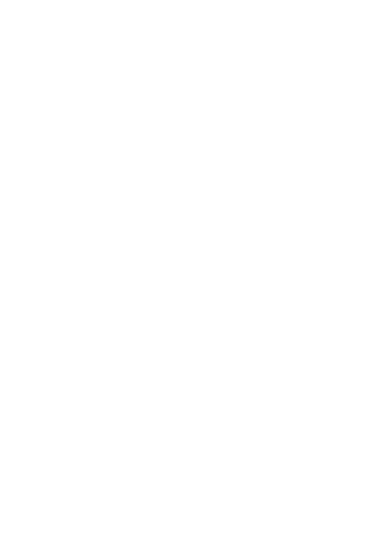
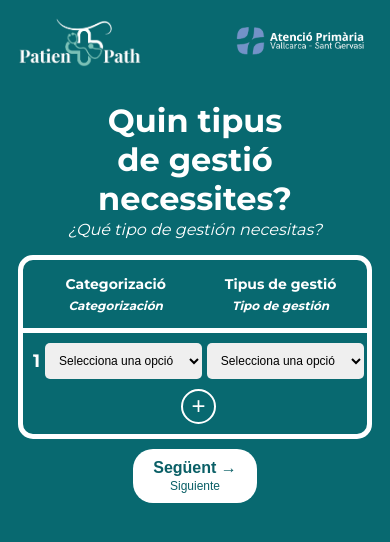
Before and after one commit to jillpg/LaMevaVisita, a plain HTML site: page altres.html in a window 390 px wide. Drawn offline with Linux system fonts and the light colour scheme.

Commit message:
Version 0.3

```diff
--- a/altres.html
+++ b/altres.html
@@ -0,0 +1,65 @@
+<!DOCTYPE html>
+<html lang="ca">
+<head>
+    <meta charset="UTF-8">
+    <meta name="viewport" content="width=device-width, initial-scale=1.0">
+    <title>Selecció de Gestió</title>
+    <link rel="stylesheet" href="styles.css">
+    <link href="https://fonts.googleapis.com/css2?family=Montserrat:wght@300;400;600;700&display=swap" rel="stylesheet">
+</head>
+<body  class="screen green">
+    <header class="header">
+        <img src="img/PatientPath_fondoVerde.png" alt="Patient Path Logo" class="logo">
+        <img src="img/AP_FondoVerde.png" alt="Atenció Primària Logo" class="logo">
+    </header>
+    <main class="content">
+        <section class="text-group">
+            <h1 class="text title">Quin tipus <span class="break">de gestió</span> <span class="break">necessites?</span></h1>
+            <p class="subtext subtitle">¿Qué tipo de gestión necesitas?</p>
+        </section>
+
+        <div class="interactive">
+            <div class="container">
+            <table id="table-head">
+                <thead>
+                    <tr>
+                        <th></th>
+                        <th>Categorizació<br><span>Categorización</span></th>
+                        <th>Tipus de gestió<br><span>Tipo de gestión</span></th>
+                    </tr>
+                </thead>
+            </table>
+            <div class="table-container">
+                <table id="dynamic-table">
+                    <tbody>
+                        <tr>
+                            <td class="number">1</td>
+                            <td>
+                                <select>
+                                    <option selected disabled>Selecciona una opció</option>
+                                    <option>Opción 1</option>
+                                    <option>Opción 2</option>
+                                </select>
+                            </td>
+                            <td>
+                                <select>
+                                    <option selected disabled>Selecciona una opció</option>
+                                    <option>Opción A</option>
+                                    <option>Opción B</option>
+                                </select>
+                            </td>
+                        </tr>
+                    </tbody>
+                </table>
+                <button class="add-button" onclick="addRow()">+</button>
+            </div>
+        </div>
+
+
+            <button class="next-button">Següent →<br><span>Siguiente</span></button>
+        </div>
+
+    </main>
+    <script src="script.js"></script>
+</body>
+</html>
--- a/script.js
+++ b/script.js
@@ -11,95 +11,88 @@
   }
 });
 
+let rowCount = 1;
+
+function addRow() {
+    rowCount++;
+
+    const tableBody = document.querySelector("#dynamic-table tbody");
+
+    const newRow = document.createElement("tr");
+    newRow.innerHTML = `
+        <td class="number">${rowCount}</td>
+        <td>
+            <select>
+                <option selected disabled>Selecciona una opció</option>
+                <option>Opción 1</option>
+                <option>Opción 2</option>
+            </select>
+        </td>
+        <td>
+            <select>
+                <option selected disabled>Selecciona una opció</option>
+                <option>Opción A</option>
+                <option>Opción B</option>
+            </select>
+        </td>
+    `;
+
+    tableBody.appendChild(newRow);
+}
 
 
-const data = {
-  "ALTRES": {
-      "CONTROL CRÒNIC DE TENSÓ/DM/CONTROL CRÓNICO DE TENSIÓN Y DIABETES": [],
-      "DEMANDA MATERIAL SANITARI": [],
-      "IMPRESSIÓ/ENVIAMENT PAUTA TAO": [],
-      "INFORME MÈDIC": [],
-      "INFORME PODÒLEG": [],
-      "PAO": [],
-      "PRIMERA CURA": [],
-      "SEGUIMENT DE LA CURA/SEGUIMIENTO DE CURA": [],
-      "SOL·LICITUD FARMÀCIA EXCLOSA": [],
-      "SOL·LICITUD HISTÒRIA CLÍNICA": [],
-      "VISITA DE SEGUIMENT CRÒNIC/VISITA DE SEGUIMIENTO CRÓNICO": []
-  },
-  "ASSISTENCIA": {
-      "CONSULTA MEDICACIÓ": [],
-      "CONSULTA SOBRE PROBLEMES DE SALUT": [],
-      "CONSULTA SOBRE TRACTAMENT": [],
-      "CONSULTES SOBRE CERTIFICATS DE VACUNACIÓ": [],
-      "DUBTES VACUNES": []
-  },
-  "BAIXES": {
-      "BAIXA IT (altres motius no COVID19)": [],
-      "INCIDÈNCIES IT/CONSULTES/COMUNICACIÓ ICAM": [],
-      "RENOVACIÓ IT": []
-  },
-  "PLA DE MEDICACIÓ": {
-      "RECEPTES (especialtzada/privada)": [],
-      "RENOVAR PLA DE MEDICACIÓ INF": [],
-      "RENOVAR PLA DE MEDICACIÓ MF": []
-  },
-  "PROVES": {
-      "DERIVACIONS A ESPECIALISTA NO URGENT": [],
-      "ECG": [],
-      "ESPIROMETRIA": [],
-      "ITB": [],
-      "MAPA": [],
-      "PETICIÓ ANALÍTICA DE CONTROL": [],
-      "RESULTATS ANALÍTICA DE CONTROL": [],
-      "RESULTATS ANALÍTICA URGENTE": [],
-      "RESULTATS ECG DE CONTROL": [],
-      "RESULTATS PROVES INTERNES O APORTADES PEL PACIENT": [],
-      "RESULTATS RETINOGRAFIA": [],
-      "TAO (prova)": [],
-      "TAO (sol·licitud)": [],
-      "TAR/PCR (prova)": [],
-      "TAR/PCR (sol·licitud)": []
-  },
-  "VACUNES": {
-      "HISTORIAL VACUNACIÓ": [],
-      "INCIDÈNCIA DE VACUNES": [],
-      "PETICIÓ VACUNES": []
-  }
+
+
+document.addEventListener("DOMContentLoaded", function() {
+    const selectCategoria = document.getElementById("categoria");
+    const selectTipus = document.getElementById("tipus");
+    const btnSeguent = document.getElementById("seguent");
+
+    // Opciones predefinidas
+    const categorias = ["Consulta", "Urgència", "Especialista", "Seguiment"];
+    const tipusGestio = {
+        "Consulta": ["Mèdic de família", "Infermeria", "Administratiu"],
+        "Urgència": ["Hospital", "CAP", "SAMU"],
+        "Especialista": ["Cardiologia", "Traumatologia", "Pediatria"],
+        "Seguiment": ["Rehabilitació", "Nutricionista", "Psicòleg"]
     };
 
-document.addEventListener("DOMContentLoaded", function() {
-  const categoriaSelect = document.getElementById("categoria");
-  const tipusSelect = document.getElementById("tipus");
-
-  // Cargar las categorías en el primer desplegable
-  Object.keys(data).forEach(categoria => {
+    // Llenar las opciones de categorización
+    categorias.forEach(categoria => {
         const option = document.createElement("option");
         option.value = categoria;
         option.textContent = categoria;
-      categoriaSelect.appendChild(option);
+        selectCategoria.appendChild(option);
     });
 
-  // Cuando se elige una categoría, se llenan las opciones del segundo desplegable
-  categoriaSelect.addEventListener("change", function() {
-      tipusSelect.innerHTML = '<option value="">Selecciona una opció</option>'; // Reset
-      tipusSelect.disabled = this.value === "";
+    // Evento al cambiar categorización
+    selectCategoria.addEventListener("change", function() {
+        selectTipus.innerHTML = '<option value="">Selecciona una opció</option>'; // Resetear opciones
+        const categoriaSeleccionada = selectCategoria.value;
 
-      if (this.value) {
-          Object.keys(data[this.value]).forEach(tipus => {
+        if (categoriaSeleccionada) {
+            selectTipus.disabled = false;
+            tipusGestio[categoriaSeleccionada].forEach(tipus => {
                 const option = document.createElement("option");
                 option.value = tipus;
                 option.textContent = tipus;
-              tipusSelect.appendChild(option);
+                selectTipus.appendChild(option);
             });
+        } else {
+            selectTipus.disabled = true;
         }
     });
 
-  document.getElementById("seguent").addEventListener("click", function() {
-      if (categoriaSelect.value && tipusSelect.value) {
-          alert(`Has seleccionat: ${categoriaSelect.value} → ${tipusSelect.value}`);
-      } else {
-          alert("Si us plau, selecciona totes les opcions.");
+    // Evento del botón "Siguiente"
+    btnSeguent.addEventListener("click", function() {
+        const categoriaSeleccionada = selectCategoria.value;
+        const tipusSeleccionado = selectTipus.value;
+
+        if (!categoriaSeleccionada || !tipusSeleccionado) {
+            alert("Si us plau, selecciona una opció en cada camp.");
+            return;
         }
+
+        alert(`Has seleccionat:\nCategorizació: ${categoriaSeleccionada}\nTipus de gestió: ${tipusSeleccionado}`);
     });
 });
--- a/styles.css
+++ b/styles.css
@@ -4,6 +4,7 @@
     text-align: center;
     margin: 7px;
     padding: 0;
+
 }
 
 .screen {
@@ -35,6 +36,7 @@
     flex-direction: column;
     align-items: center;
     text-align: center;
+    gap: 1rem;
 
 }
 .content-text {
@@ -64,7 +66,7 @@
 }
 
 .title {
-    font-size: 3rem;
+    font-size: 3.5rem;
     font-weight: 700;
 }
 
@@ -101,7 +103,7 @@
 .btn-secondary {
     background-color: transparent;
     color: #ffffff;
-    border: 3px solid #ffffff;
+    border: 7px solid #ffffff;
     padding: 15px 25px;
     font-size: 1.2rem;
     font-weight: 600;
@@ -127,7 +129,7 @@
 }
 
 .btn-secondary .bold-text {
-    font-size: 1.2rem;
+    font-size: 1.5rem;
     font-weight: 700;
 }
 
@@ -136,20 +138,192 @@
     display: inline; /* Por defecto, el texto está en línea */
   }
 
+
+.interactive {
+    display: flex;
+    flex-direction: column;
+    width: 100%;
+    align-items: center;
+
+}
+
+/* Selección */
+.selection-box {
+    display: flex;
+    justify-content: center;
+    flex-direction: column;
+    gap: 20px;
+    border: #ffffff solid;
+    margin-bottom: 20px;
+    width: 100%;
+}
+
+
+
+
+.container {
+    text-align: center;
+    width: 65%;
+    border-spacing: 0;
+    border: 5px solid white;
+    border-radius: 15px;
+
+}
+
+table {
+    width: 100%;
+    overflow: hidden;
+    background-color: transparent;
+    border-collapse: collapse;
+}
+
+
+thead th {
+    padding: 15px;
+    color: white;
+    font-size: 20px;
+    text-align: center;
+    border-bottom: #ffffff solid 5px;
+}
+
+td, th {
+    overflow: hidden;
+    text-overflow: ellipsis; /* Agrega puntos suspensivos si el texto es muy largo */
+    white-space: nowrap; /* Evita que el texto se divida en varias líneas */
+
+}
+
+thead th span {
+    font-size: 14px;
+    font-style: italic;
+    display: block;
+    margin-top: 5px;
+}
+
+.table-container {
+    max-height: 10rem; /* Altura fija para permitir el scroll */
+    overflow-y: auto;
+    overflow-x: hidden;
+    border-top: none;
+    background-color: transparent;
+    max-width: 100%;
+}
+
+tbody td {
+    padding: 10px;
+    color: white;
+    font-size: 18px;
+    text-align: center;
+    max-width: 100%;
+}
+
+.number {
+    font-size: 24px;
+    font-weight: bold;
+}
+
+select {
+    width: 12rem;
+    padding: 10px;
+    border-radius: 5px;
+    border: none;
+    font-size: 16px;
+}
+
+.add-button {
+    background-color: transparent;
+    color: white;
+    border: 2px solid white;
+    border-radius: 50%;
+    font-size: 24px;
+    width: 50px;
+    height: 50px;
+    cursor: pointer;
+    margin: 15px 0;
+}
+
+.add-button:hover {
+    background-color: white;
+    color: #0A5F66;
+}
+
+.next-button {
+    margin-top: 10px;
+    background-color: white;
+    color: #0A5F66;
+    border: none;
+    padding: 10px 20px;
+    font-size: 16px;
+    font-weight: bold;
+    border-radius: 20px;
+    cursor: pointer;
+}
+
+.next-button span {
+    display: block;
+    font-size: 12px;
+    font-weight: normal;
+    margin-top: 2px;
+}
+
+.table-container::-webkit-scrollbar {
+    width: 8px;
+}
+
+.table-container::-webkit-scrollbar-thumb {
+    background-color: white;
+    border-radius: 10px;
+}
+
+
 /* 📌 Responsivo */
 @media (max-width: 600px) {
     .title {
         font-size: 2rem;
     }
+    .content{
+        margin-top: 1.5rem;
+    }
     .subtitle {
         font-size: 1rem;
+    }
+    .container{
+        width: 100%;
     }
     .logo {
         max-height: 50px;
     }
+    thead th{
+        font-size: 14px;
+        padding: 15px 5px;
+    }
+    tbody td{
+        padding: 0 5px 10px 0;
+    }
+    thead th span {
+        font-size: 12px;
+    }
+    .number {
+        font-size: 18px;
+    }
+    .table-container{
+        max-height: 6rem;
+        padding: 10px;
+    }
+    select{
+        width: 9.8rem;
+        font-size: 12px;
+    }
+    .add-button {
+        margin: 0;
+        margin-left: 7px;
+        width: 35px;
+        height: 35px;
+    }
     .button-group {
         flex-direction: column;
         gap: 15px;
+        margin-top: 0.2rem;
     }
     .btn-secondary {
         width: 100%;
--- /dev/null
+++ b/styles_altres.css
@@ -0,0 +1,82 @@
+body {
+    font-family: Arial, sans-serif;
+    background-color: #0f5c61;
+    color: white;
+    text-align: center;
+    margin: 0;
+    padding: 0;
+}
+
+.container {
+    width: 80%;
+    margin: auto;
+    max-width: 800px;
+}
+
+header {
+    display: flex;
+    justify-content: space-between;
+    padding: 10px;
+}
+
+.logo {
+    height: 50px;
+}
+
+h1 {
+    font-size: 24px;
+    margin-top: 10px;
+}
+
+h2 {
+    font-size: 16px;
+    font-weight: normal;
+    margin-bottom: 20px;
+}
+
+.selection-box {
+    display: flex;
+    justify-content: space-between;
+    background: white;
+    color: black;
+    padding: 20px;
+    border-radius: 10px;
+}
+
+.column {
+    width: 48%;
+}
+
+select {
+    width: 100%;
+    padding: 8px;
+    margin-top: 5px;
+    font-size: 16px;
+}
+
+button {
+    margin-top: 20px;
+    padding: 10px 20px;
+    font-size: 18px;
+    border: none;
+    background-color: white;
+    color: #0f5c61;
+    cursor: pointer;
+    border-radius: 5px;
+}
+
+button:hover {
+    background-color: #ddd;
+}
+
+/* Estilos responsivos para móviles */
+@media (max-width: 500px) {
+    .selection-box {
+        flex-direction: column;
+        gap: 15px;
+    }
+
+    .column {
+        width: 100%;
+    }
+}
--- a/styles_verde.css
+++ b/styles_verde.css
@@ -7,13 +7,10 @@
 }
 
 /* 🌟 Fondo y estilos de la pantalla de consulta */
-.consulta-screen {
+.green {
     background-color: #086970;
     color: white;
-    display: flex;
-    flex-direction: column;
-    justify-content: center;
-    align-items: center;
+
 }
 
 /* 📌 Header */
@@ -21,7 +18,6 @@
     display: flex;
     justify-content: space-between;
     align-items: center;
-    width: 100%;
     padding: 20px;
 
 }
@@ -34,8 +30,12 @@
 
 /* 📌 Contenedor de contenido */
 .consulta-container {
+    display: flex;
+    flex-direction: column;
+    justify-content: center;
+    align-items: center;
     text-align: center;
-    max-width: 800px;
+    width: 95%;
 }
 
 /* 📌 Títulos */
```
Lines whose indentation alone changed are shown as unchanged.
